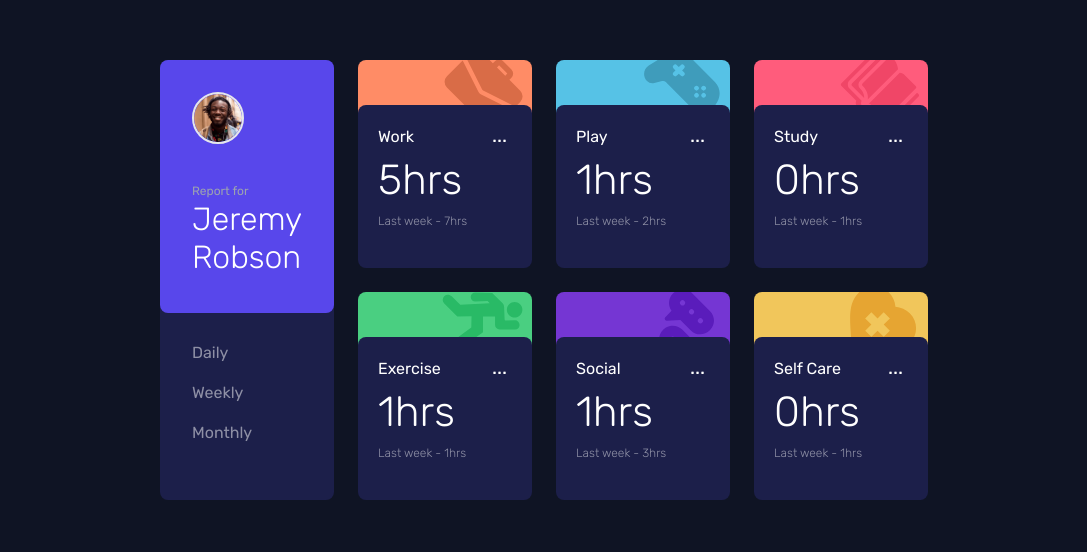
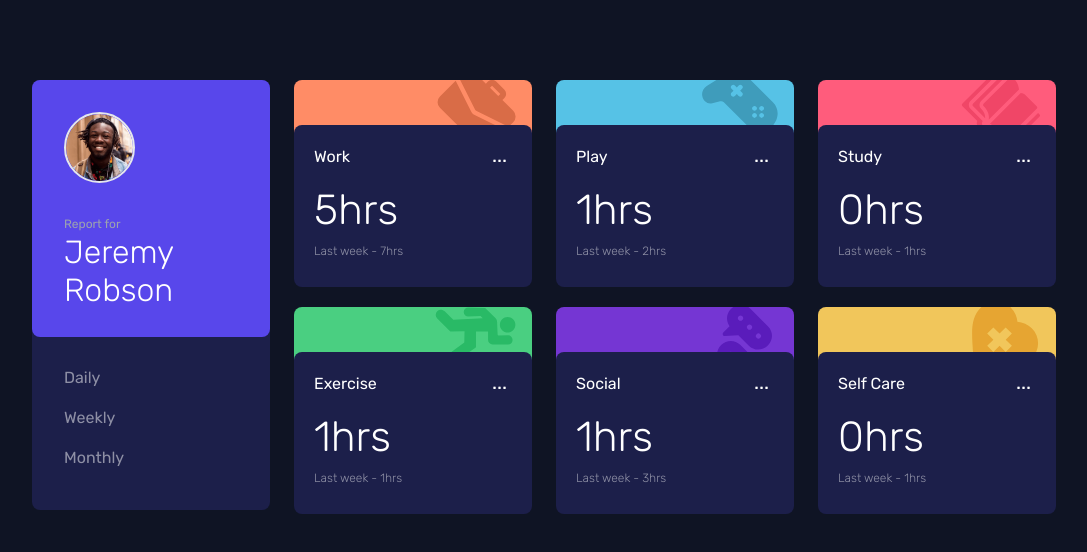
Before and after one commit to r-4132/time-tracking-dashboard-main, a React (Create React App) app: page / in a window 1280 px wide. Shown: the part 120-672 px from the top of the page, without its empty margins (96-1183 px from the left). Built offline with nearby package versions, Linux system fonts and the light colour scheme.

Commit message:
change width

```diff
--- a/src/components/Main.js
+++ b/src/components/Main.js
@@ -74,7 +74,7 @@ export default function Main() {
     return (
         <>
             <main className='flex justify-center items-center phone:h-screen phone:w-screen mb-[5rem] mt-[5rem]  phone:m-[0]'>
-                <div className='main-wrapper grid grid-cols-1 gap-6 rounded-lg phone:w-[60%] phone:grid-cols-4 phone:h-[55%] '>
+                <div className='main-wrapper grid grid-cols-1 gap-6 rounded-lg phone:w-[80%] phone:grid-cols-4 phone:h-[50%] '>
                     <div className='card-container grid row-span-2 rounded-lg bg-darkBlue pb-[1rem]'>
                         <div className="card grid rounded-lg h-[90%] bg-Blue ">
                             <img className='w-[30%] border-2 rounded-full m-8' src={jeremyImg} alt='jeremy-image' />
@@ -91,7 +91,7 @@ export default function Main() {
                             return (
                                 <div className='container grid rounded-lg h-[98%]' key={index}>
                                     <div className='wrap self-end rounded-lg h-[80%] p-5 bg-darkBlue translate-y-1 cursor-pointer hover:bg-Blue'>
-                                        <div className='flex justify-between mb-[10px'>
+                                        <div className='flex justify-between mb-[10px]'>
                                             <h4>{item.title}</h4>
                                             <button className='flex text-white items-center w-[20px] h-[20px] text-[20px] '>...</button>
                                         </div>
--- a/src/index.css
+++ b/src/index.css
@@ -6,7 +6,6 @@ body {
   -webkit-font-smoothing: antialiased;
   -moz-osx-font-smoothing: grayscale;
   font-family: 'Rubik', sans-serif;
-
 }
 
 code {
```
